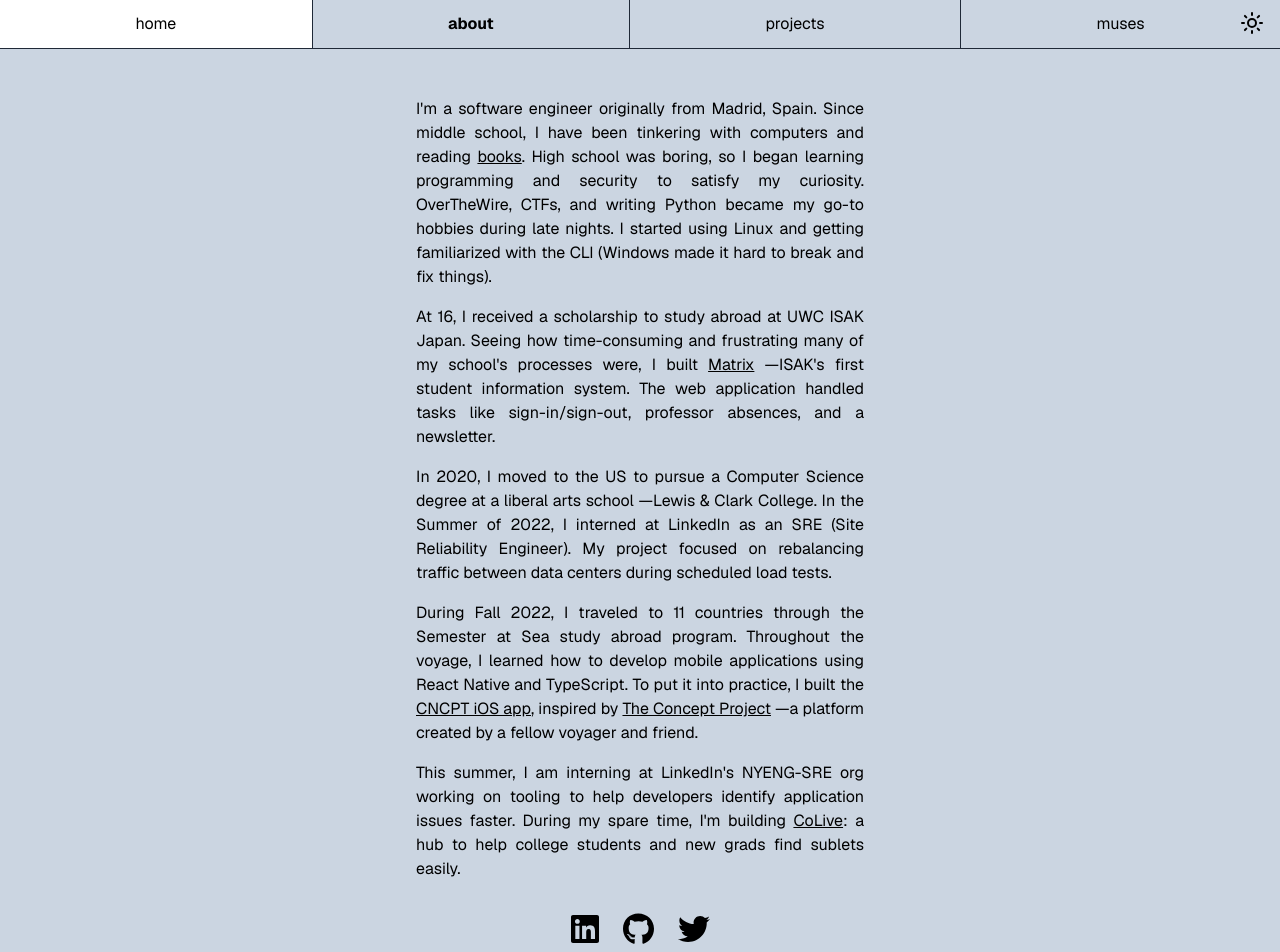
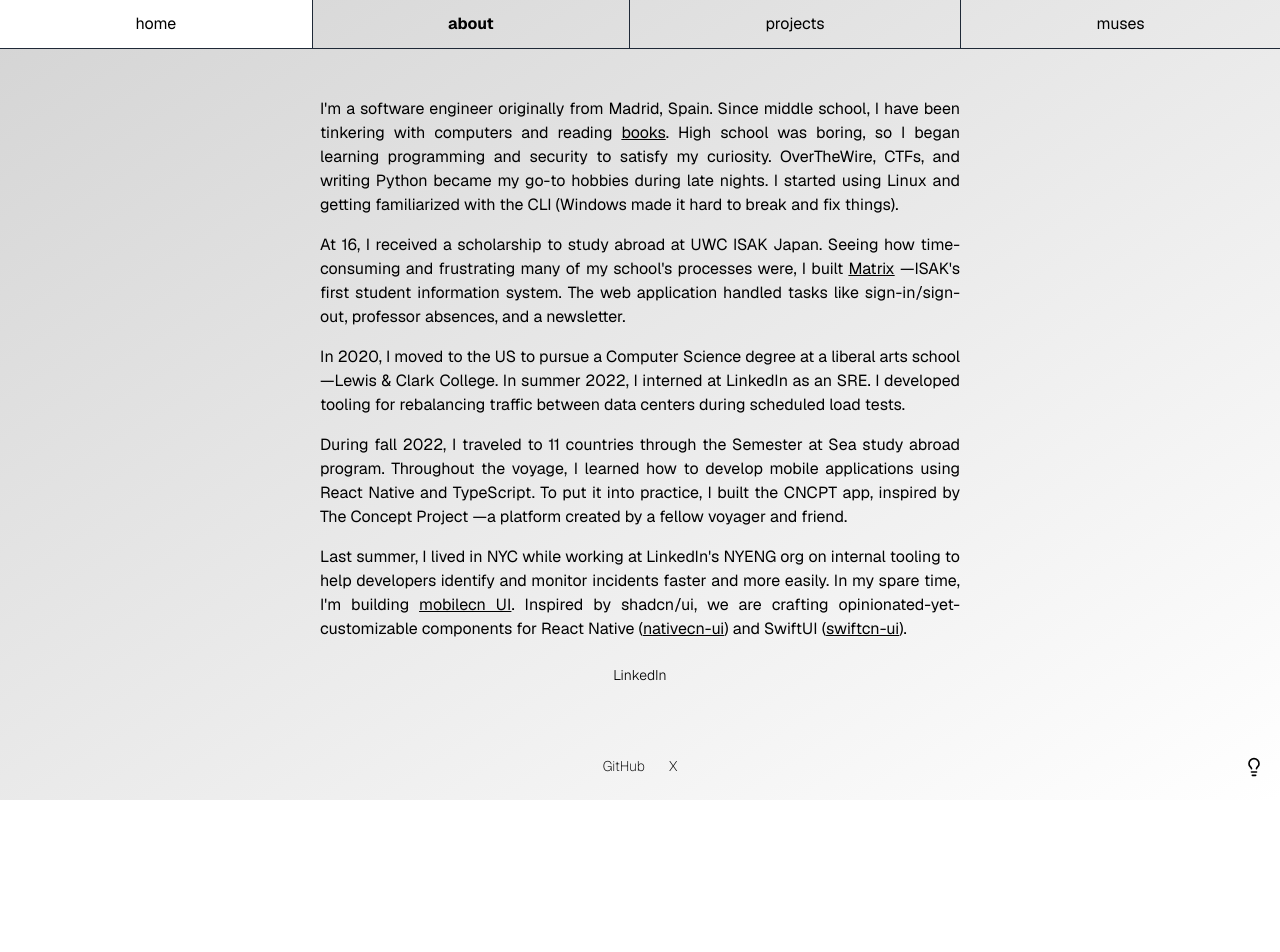
Before and after one commit to carlos-garciamoran/cgmor.com, a Next.js app: page /about in a window 1280 px wide. Shown: the top 952 px of the page. After the commit the page ends 800 px from the top, so only its background shows below. Built offline with nearby package versions, Linux system fonts and the light colour scheme.

Commit message:
make it nicer 💫

```diff
--- a/app/about/page.tsx
+++ b/app/about/page.tsx
@@ -1,49 +1,24 @@
-import Link from 'next/link';
-import { FontAwesomeIcon } from '@fortawesome/react-fontawesome';
-import {
-  faGithub,
-  faLinkedin,
-  faTwitter,
-} from '@fortawesome/free-brands-svg-icons';
+import Link from "next/link";
 
-import '@fortawesome/fontawesome-svg-core/styles.css';
-
-const socials = [
-  {
-    name: 'LinkedIn',
-    icon: faLinkedin,
-    hoverColor: 'hover:text-[#0a66c2]',
-    url: 'https://linkedin.com/in/carlos-garcia-moran',
-  },
-  {
-    name: 'GitHub',
-    icon: faGithub,
-    hoverColor: 'hover:text-black',
-    url: 'https://github.com/carlos-garciamoran',
-  },
-  {
-    name: 'Twitter',
-    icon: faTwitter,
-    hoverColor: 'hover:text-[#1da1f2]',
-    url: 'https://twitter.com/cgarciamoran',
-  },
-];
+import { ExternalLink } from "@/components/Link";
 
 export const metadata = {
-  title: 'About',
-  description: 'Software | Design',
+  title: "About",
+  description: "Software | Design",
 };
 
-// TODO: set up markdown/MDX
+// TODO: add TL;DR
+// - past work
+// - current projects
 // DESIGN: try using close-up of J. Pollock's painting as background (repeat pattern)
 // DESIGN: make chronology with achievements/places (add years in left column or something)
 export default function Page() {
   return (
     <div className="flex flex-col items-center lg:mt-4">
-      <div className="text-justify space-y-4 w-full sm:w-5/6 lg:w-3/4 xl:w-1/2">
+      <div className="text-justify space-y-4 w-full sm:w-5/6 lg:w-3/4 xl:w-1/2 xl:">
         <p>
           I'm a software engineer originally from Madrid, Spain. Since middle
-          school, I have been tinkering with computers and reading{' '}
+          school, I have been tinkering with computers and reading{" "}
           <Link href="/muses" className="underline">
             books
           </Link>
@@ -56,74 +31,65 @@
         <p>
           At 16, I received a scholarship to study abroad at UWC ISAK Japan.
           Seeing how time-consuming and frustrating many of my school's
-          processes were, I built{' '}
+          processes were, I built{" "}
           <Link href="/projects#Matrix" className="underline">
             Matrix
-          </Link>{' '}
+          </Link>{" "}
           —ISAK's first student information system. The web application handled
           tasks like sign-in/sign-out, professor absences, and a newsletter.
         </p>
         <p>
           In 2020, I moved to the US to pursue a Computer Science degree at a
-          liberal arts school —Lewis & Clark College. In the Summer of 2022, I
-          interned at LinkedIn as an SRE (Site Reliability Engineer). My project
-          focused on rebalancing traffic between data centers during scheduled
-          load tests.
+          liberal arts school —Lewis & Clark College. In summer 2022, I interned
+          at LinkedIn as an SRE. I developed tooling for rebalancing traffic
+          between data centers during scheduled load tests.
         </p>
         <p>
-          During Fall 2022, I traveled to 11 countries through the Semester at
+          During fall 2022, I traveled to 11 countries through the Semester at
           Sea study abroad program. Throughout the voyage, I learned how to
           develop mobile applications using React Native and TypeScript. To put
-          it into practice, I built the{' '}
-          <a
+          it into practice, I built the{" "}
+          <ExternalLink
             href="https://apps.apple.com/us/app/cncpt/id1662094973"
-            target="_blank"
-            rel="noopener noreferrer"
-            className="underline"
-          >
-            CNCPT iOS app
-          </a>
-          , inspired by{' '}
-          <a
+            title="CNCPT app"
+          />
+          , inspired by{" "}
+          <ExternalLink
             href="https://www.theconceptproject.org"
-            target="_blank"
-            rel="noopener noreferrer"
-            className="underline"
-          >
-            The Concept Project
-          </a>{' '}
+            title="The Concept Project"
+          />{" "}
           —a platform created by a fellow voyager and friend.
         </p>
         <p>
-          This summer, I am interning at LinkedIn's NYENG-SRE org working on
-          tooling to help developers identify application issues faster. During
-          my spare time, I'm building{' '}
-          <a
-            href="https://www.getcolive.com"
-            target="_blank"
-            rel="noopener noreferrer"
-            className="underline"
-          >
-            CoLive
-          </a>
-          : a hub to help college students and new grads find sublets easily.
+          Last summer, I lived in NYC while working at LinkedIn's NYENG org on
+          internal tooling to help developers identify and monitor incidents
+          faster and more easily. In my spare time, I'm building{" "}
+          <ExternalLink
+            alwaysUnderline
+            href="https://mobilecn.lol"
+            title="mobilecn UI"
+          />
+          . Inspired by shadcn/ui, we are crafting opinionated-yet-customizable
+          components for React Native (
+          <ExternalLink
+            alwaysUnderline
+            href="https://github.com/Mobilecn-UI/nativecn-ui"
+            title="nativecn-ui"
+          />
+          ) and SwiftUI (
+          <ExternalLink
+            alwaysUnderline
+            href="https://github.com/Mobilecn-UI/swiftcn-ui"
+            title="swiftcn-ui"
+          />
+          ).
         </p>
       </div>
-      <div className="flex justify-center mt-6 lg:mt-8 space-x-6">
-        {socials.map(social => (
-          <a
-            key={social.name}
-            href={social.url}
-            target="_blank"
-            rel="noopener noreferrer"
-          >
-            <FontAwesomeIcon
-              className={`${social.hoverColor} transition-colors duration-300 ease-in-out`}
-              icon={social.icon}
-              size="2x"
-            />
-          </a>
-        ))}
+      <div className="text-center text-sm font-light mt-6">
+        <ExternalLink
+          href="https://linkedin.com/in/carlos-garcia-moran"
+          title="LinkedIn"
+        />
       </div>
     </div>
   );
--- a/app/globals.css
+++ b/app/globals.css
@@ -24,3 +24,9 @@
     @apply text-xl;
   }
 }
+
+@media (min-width: 640px) {
+  .animate-mutate-border-tl {
+    border-top-left-radius: 9999px !important;
+  }
+}
--- a/app/layout.tsx
+++ b/app/layout.tsx
@@ -7,6 +7,7 @@
 import { Header } from "@/components/Header";
 import { Footer } from "@/components/Footer";
 import { ThemeProvider } from "@/components/theme-provider";
+import { ThemeToggle } from "@/components/theme-toggle";
 
 export const metadata: Metadata = {
   title: {
@@ -16,23 +17,30 @@
   description: "Software | Design | Reads",
 };
 
+export const viewport = {
+  themeColor: "dark",
+};
+
 export default function RootLayout({
   children,
 }: {
   children: React.ReactNode;
 }) {
+  // TODO: on mobile, position menu (<Header />) at the bottom of the screen
   return (
     <html className={`${GeistSans.variable} ${GeistMono.variable}`} lang="en">
       <body>
         <ThemeProvider attribute="class" defaultTheme="system" enableSystem>
-          <div className="bg-gradient-to-b sm:bg-gradient-to-br from-slate-300 dark:from-slate-600 to-slate-300 dark:to-black flex flex-col min-h-screen text-black dark:text-white">
-            {/* 2xl:max-w-screen-xl mx-auto  */}
+          <div className="flex flex-col h-[100dvh] bg-gradient-to-b sm:bg-gradient-to-br from-neutral-100 xl:from-neutral-300 to-neutral-300 dark:from-neutral-700 dark:to-black text-black dark:text-white">
             <Header />
-            <main className="flex flex-col flex-grow mx-6 sm:mx-16 lg:mx-36 xl:mx-48 xl:max-w-screen-xl mt-6 sm:my-6 md:my-8">
+            <main className="flex flex-col flex-grow mx-8 sm:mx-16 lg:mx-36 xl:mx-auto xl:max-w-screen-xl mt-6 sm:my-6 md:my-8">
               {children}
             </main>
             <Footer />
             <Analytics />
+            <div className="fixed pb-2 bottom-2 right-1 xl:right-4">
+              <ThemeToggle />
+            </div>
           </div>
         </ThemeProvider>
       </body>
--- a/components/Footer.tsx
+++ b/components/Footer.tsx
@@ -1,18 +1,13 @@
+import { ExternalLink } from "./Link";
+
 export function Footer() {
   return (
     <footer className="flex justify-center gap-6 text-center font-extralight text-sm py-4 xl:py-6">
-      <a
-        href="https://x.com/cgarciamoran"
-        className="inline-flex items-center hover:underline"
-      >
-        X
-      </a>
-      <a
+      <ExternalLink
         href="https://github.com/carlos-garciamoran"
-        className="inline-flex items-center hover:underline"
-      >
-        GitHub
-      </a>
+        title="GitHub"
+      />
+      <ExternalLink href="https://x.com/cgarciamoran" title="X" />
     </footer>
   );
 }
--- a/components/Header.tsx
+++ b/components/Header.tsx
@@ -15,29 +15,27 @@
   return (
     <header>
       <nav>
-        <ul className="px-10 md:px-0 flex justify-evenly sm:border-b border-gray-800 dark:border-gray-200 sm:divide-x divide-gray-800 dark:divide-gray-200">
+        <ul className="flex justify-evenly sm:border-b border-gray-800 dark:border-gray-200 sm:divide-x divide-gray-800 dark:divide-gray-200">
           {pages.map(page => (
             <li
               key={page}
-              className="flex-grow transition ease-in-out duration-300 hover:text-black hover:bg-white"
+              className="grow transition ease-in-out duration-300 hover:text-black hover:bg-white"
             >
               <Link
                 href={page === "home" ? "/" : "/" + page}
-                className={clsx({
-                  "flex justify-center h-full w-full py-3 underline sm:no-underline":
-                    true,
-                  "bg-white text-black no-underline sm:bg-transparent sm:font-bold sm:text-inherit":
-                    page === currentPage,
-                })}
+                className={clsx(
+                  "flex justify-center h-full w-full py-3 underline sm:no-underline",
+                  {
+                    "bg-white text-black no-underline sm:bg-transparent sm:font-bold sm:text-inherit":
+                      page === currentPage,
+                  }
+                )}
               >
                 {page}
               </Link>
             </li>
           ))}
         </ul>
-        <div className="absolute right-2 md:right-4 top-[0.7rem]">
-          <ThemeToggle />
-        </div>
       </nav>
     </header>
   );
--- /dev/null
+++ b/components/Link.tsx
@@ -0,0 +1,24 @@
+import clsx from "clsx";
+
+export function ExternalLink({
+  href,
+  title,
+  alwaysUnderline = false,
+}: {
+  href: string;
+  title: string;
+  alwaysUnderline?: boolean;
+}) {
+  return (
+    <a
+      className={clsx("underline", {
+        "sm:no-underline sm:hover:underline": !alwaysUnderline,
+      })}
+      href={href}
+      target="_blank"
+      rel="noopener noreferrer"
+    >
+      {title}
+    </a>
+  );
+}
--- a/components/theme-toggle.tsx
+++ b/components/theme-toggle.tsx
@@ -1,18 +1,18 @@
-'use client';
+"use client";
 
-import { useTheme } from 'next-themes';
-import { Moon, Sun } from 'lucide-react';
+import { useTheme } from "next-themes";
+import { Lightbulb, Moon } from "lucide-react";
 
 export function ThemeToggle() {
   const { theme, setTheme } = useTheme();
 
-  return theme === 'light' ? (
-    <button onClick={() => setTheme('dark')}>
-      <Moon className="h-6 w-6" />
+  return theme === "light" ? (
+    <button onClick={() => setTheme("dark")}>
+      <Moon className="h-5 w-5" />
     </button>
   ) : (
-    <button onClick={() => setTheme('light')}>
-      <Sun className="h-6 w-6" />
+    <button onClick={() => setTheme("light")}>
+      <Lightbulb className="h-5 w-5" />
     </button>
   );
 }
```
Also changed, not shown: app/page.tsx (+32 -19 lines), package.json (+2 -6 lines), tailwind.config.js (+9 -3 lines), 1 other file (tests, documents, lock files or other folders).
